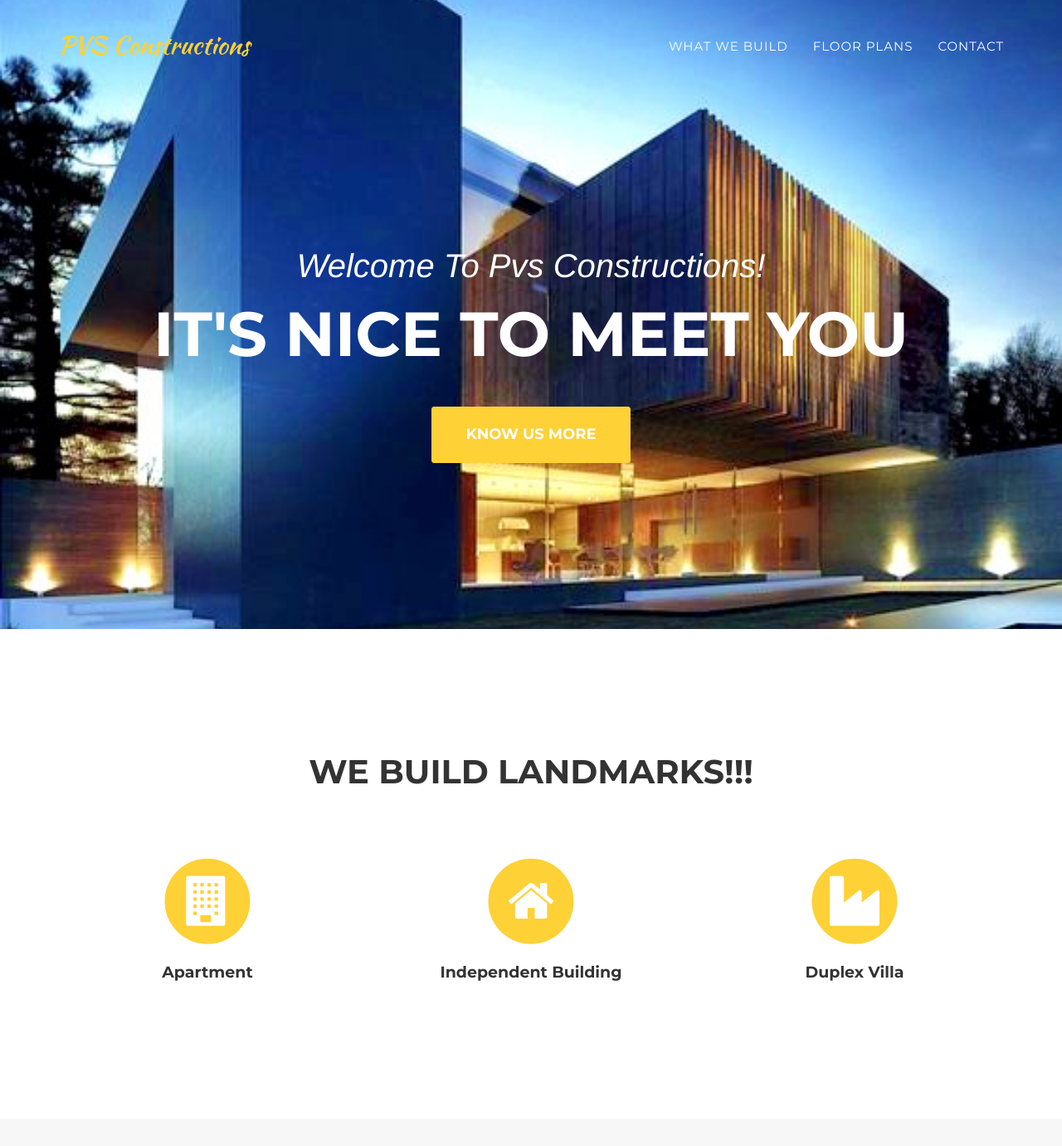
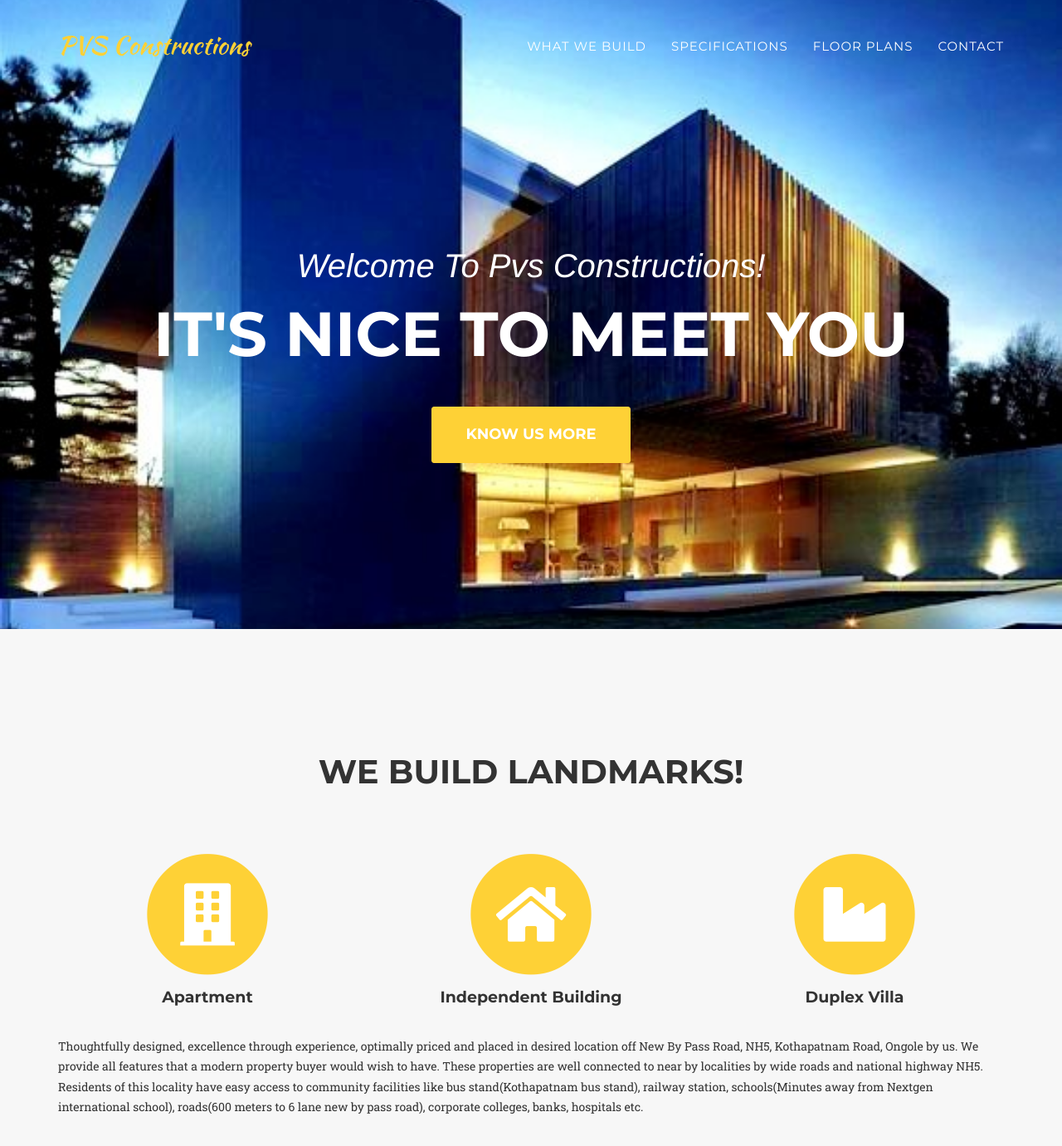
Before and after one commit to karthikpothineni/RealEstateTheme, a Jekyll site: the page built from index.html, in a window 1280 px wide and 1400 px high. Shown: the top 1381 px of the window at 83% size. Built offline with Jekyll 4.4.1, drawn with Linux system fonts in a browser that asks for light colours; nearby versions of some CDN libraries; some web fonts are replaced; some of the changed text lies outside the part shown.

Commit message:
Added specs section

```diff
--- a/_includes/css/agency.css
+++ b/_includes/css/agency.css
@@ -269,7 +269,7 @@ header {
     text-align: center;
     color: #fff;
     background-attachment: scroll;
-    background-image: url('{{ site.baseurl }}/img/house12.jpg');
+    background-image: url('{{ site.baseurl }}/img/house13.jpg');
     background-position: center center;
     background-repeat: none;
     -webkit-background-size: cover;
--- a/_includes/head.html
+++ b/_includes/head.html
@@ -11,7 +11,7 @@
     <link rel="stylesheet" href="{{ "/style.css" | prepend: site.baseurl }}">
 
     <!-- Custom Fonts -->
-    <link rel="stylesheet" href="{{ "/css/font-awesome/css/font-awesome.min.css" | prepend: site.baseurl }}">
+    <link rel="stylesheet" href="{{ "https://use.fontawesome.com/releases/v5.6.0/css/all.css" }}">
     <link href="https://fonts.googleapis.com/css?family=Montserrat:400,700" rel="stylesheet" type="text/css">
     <link href='https://fonts.googleapis.com/css?family=Kaushan+Script' rel='stylesheet' type='text/css'>
     <link href="https://fonts.googleapis.com/css?family=Lato:400,700,400italic,700italic" rel="stylesheet" type="text/css">
--- a/_includes/header.html
+++ b/_includes/header.html
@@ -20,6 +20,9 @@
                     </li>
                     <li>
                         <a class="page-scroll" href="#services">What We Build</a>
+                    </li>
+                    <li>
+                        <a class="page-scroll" href="#specifications">Specifications</a>
                     </li>
                     <li>
                         <a class="page-scroll" href="#portfolio">Floor Plans</a>
--- a/_includes/services.html
+++ b/_includes/services.html
@@ -1,15 +1,15 @@
 <!-- Services Section -->
-    <section id="services">
+    <section id="services" class="bg-light-gray">
         <div class="container">
             <div class="row">
                 <div class="col-lg-12 text-center">
-                    <h2 class="section-heading">We Build Landmarks!!!</h2>
+                    <h2 class="section-heading">We Build Landmarks!</h2>
                     <h3 class="section-subheading text-muted"></h3>
                 </div>
             </div>
             <div class="row text-center">
                 <div class="col-md-4">
-                    <span class="fa-stack fa-4x">
+                    <span class="fa-stack fa-5x">
                         <i class="fa fa-circle fa-stack-2x text-primary"></i>
                         <i class="fa fa-building fa-stack-1x fa-inverse"></i>
                     </span>
@@ -17,7 +17,7 @@
                     <p class="text-muted"></p>
                 </div>
                 <div class="col-md-4">
-                    <span class="fa-stack fa-4x">
+                    <span class="fa-stack fa-5x">
                         <i class="fa fa-circle fa-stack-2x text-primary"></i>
                         <i class="fa fa-home fa-stack-1x fa-inverse"></i>
                     </span>
@@ -25,7 +25,7 @@
                     <p class="text-muted"></p>
                 </div>
                 <div class="col-md-4">
-                    <span class="fa-stack fa-4x">
+                    <span class="fa-stack fa-5x">
                         <i class="fa fa-circle fa-stack-2x text-primary"></i>
                         <i class="fa fa-industry fa-stack-1x fa-inverse"></i>
                     </span>
@@ -33,5 +33,7 @@
                     <p class="text-muted"></p>
                 </div>
             </div>
+            <h3></h3>
+            <p>Thoughtfully designed, excellence through experience, optimally priced and placed in desired location off New By Pass Road, NH5, Kothapatnam Road, Ongole by us. We provide all features that a modern property buyer would wish to have. These properties are well connected to near by localities by wide roads and national highway NH5. Residents of this locality have easy access to community facilities like bus stand(Kothapatnam bus stand), railway station, schools(Minutes away from Nextgen international school), roads(600 meters to 6 lane new by pass road), corporate colleges, banks, hospitals etc.</p>
         </div>
     </section>
--- /dev/null
+++ b/_includes/specifications.html
@@ -0,0 +1,103 @@
+<!-- Specifications Section -->
+    <section id="specifications">
+        <div class="container">
+            <div class="row">
+                <div class="col-lg-12 text-center">
+                    <h2 class="section-heading">Specifications</h2>
+                    <h3 class="section-subheading text-muted">We can always upgrade according to your needs.</h3>
+                </div>
+            </div>
+            <div class="row text-center">
+                <div class="col-md-3">
+                    <span class="fa-3x">
+                        <i style="color: black;" class="fa fa-cubes"></i>
+                    </span>
+                    <h5 class="service-heading">Structure</h5>
+                    <p class="text-muted">R.C.C. pile foundation with AAC blocks(Light weight bricks)/Clay bricks in cement mortar</p>
+                </div>
+                <div class="col-md-3">
+                        <span class="fa-3x">
+                            <i style="color: black;" class="fa fa-layer-group"></i>
+                        </span>
+                        <h5 class="service-heading">Flooring</h5>
+                        <p class="text-muted">Vitrified tiles in hall, dining, bedrooms and kitchen. Ceramic tiles in utility/wash area, toilets and balconies</p>
+                </div>
+                <div class="col-md-3">
+                        <span class="fa-3x">
+                            <i style="color: black;" class="fa fa-door-closed"></i>
+                        </span>
+                        <h5 class="service-heading">Doors</h5>
+                        <p class="text-muted">Teak wood frames having good quality of flush doors with hardware fittings for both main and internal doors</p>
+                </div>
+                <div class="col-md-3">
+                        <span class="fa-3x">
+                            <i style="color: black;" class="fa fa-columns"></i>
+                        </span>
+                        <h5 class="service-heading">Windows</h5>
+                        <p class="text-muted">Reputed make UPVC sliding windows fitted with iron grills and glass</p>
+                </div>
+            </div>
+            <h3></h3>
+            <div class="row text-center">
+                <div class="col-md-3">
+                    <span class="fa-3x">
+                        <i style="color: black;" class="fa fa-utensils"></i>
+                    </span>
+                    <h5 class="service-heading">Kitchen</h5>
+                    <p class="text-muted">Granite top platform and stainless steel sink. Provision for fixing water purifier, exhaust fan and chimney</p>
+                </div>
+                <div class="col-md-3">
+                        <span class="fa-3x">
+                            <i style="color: black;" class="fa fa-bath"></i>
+                        </span>
+                        <h5 class="service-heading">Toilets</h5>
+                        <p class="text-muted">Each toilet will have one wash basin EWC/WC, shower point, glazed tiles up to 7' height for walls and CP fittings</p>
+                </div>
+                <div class="col-md-3">
+                        <span class="fa-3x">
+                            <i style="color: black;" class="fa fa-brush"></i>
+                        </span>
+                        <h5 class="service-heading">Painting</h5>
+                        <p class="text-muted">Putty for internal walls, exterior emulsion for external wall, plastic emulsion for ceiling and enamel paint(2 coatings) for doors</p>
+                </div>
+                <div class="col-md-3">
+                        <span class="fa-3x">
+                            <i style="color: black;" class="fa fa-plug"></i>
+                        </span>
+                        <h5 class="service-heading">Electrical</h5>
+                        <p class="text-muted">Concealed copper wiring in modular switches.Adequate fan, tv, telephone points and 15A/5A power plugs</p>
+                </div>
+            </div>
+            <h3></h3>
+            <div class="row text-center">
+                <div class="col-md-3">
+                    <span class="fa-3x">
+                        <i style="color: black;" class="fa fa-road"></i>
+                    </span>
+                    <h5 class="service-heading">Roads</h5>
+                    <p class="text-muted">Black top roads as per R&B specifications/CC roads</p>
+                </div>
+                <div class="col-md-3">
+                        <span class="fa-3x">
+                            <i style="color: black;" class="fa fa-tree"></i>
+                        </span>
+                        <h5 class="service-heading">Plantation</h5>
+                        <p class="text-muted">Planting trees along the road sides covering the entire avenue</p>
+                </div>
+                <div class="col-md-3">
+                        <span class="fa-3x">
+                            <i style="color: black;" class="fa fa-burn"></i>
+                        </span>
+                        <h5 class="service-heading">Water</h5>
+                        <p class="text-muted">Municipal water provision, water sump and water tank up to 1000 litres capacity to individual house</p>
+                </div>
+                <div class="col-md-3">
+                        <span class="fa-3x">
+                            <i style="color: black;" class="fa fa-trash"></i>
+                        </span>
+                        <h5 class="service-heading">Sewage</h5>
+                        <p class="text-muted">Underground drainage line and septic tank to individual house</p>
+                </div>
+            </div>
+        </div>
+    </section>
--- a/_layouts/default.html
+++ b/_layouts/default.html
@@ -3,11 +3,11 @@
 
   {% include head.html %}
 
-
     <body id="page-top" class="index">
 
     {% include header.html %}
     {% include services.html %}
+    {% include specifications.html %}
     {% include portfolio_grid.html %}
     {% include contact.html %}
     {% include footer.html %}
```
Also changed, not shown: img/house13.jpg (added), 10 other files.
